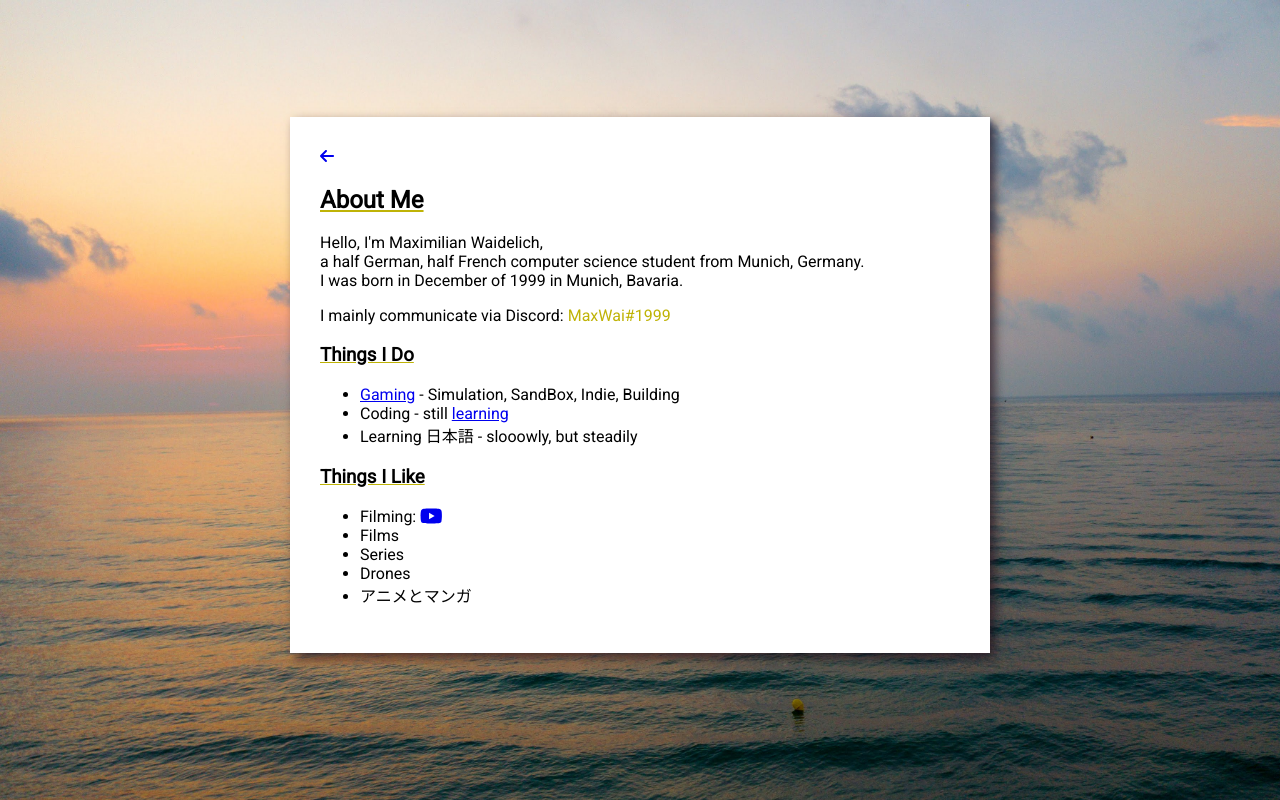
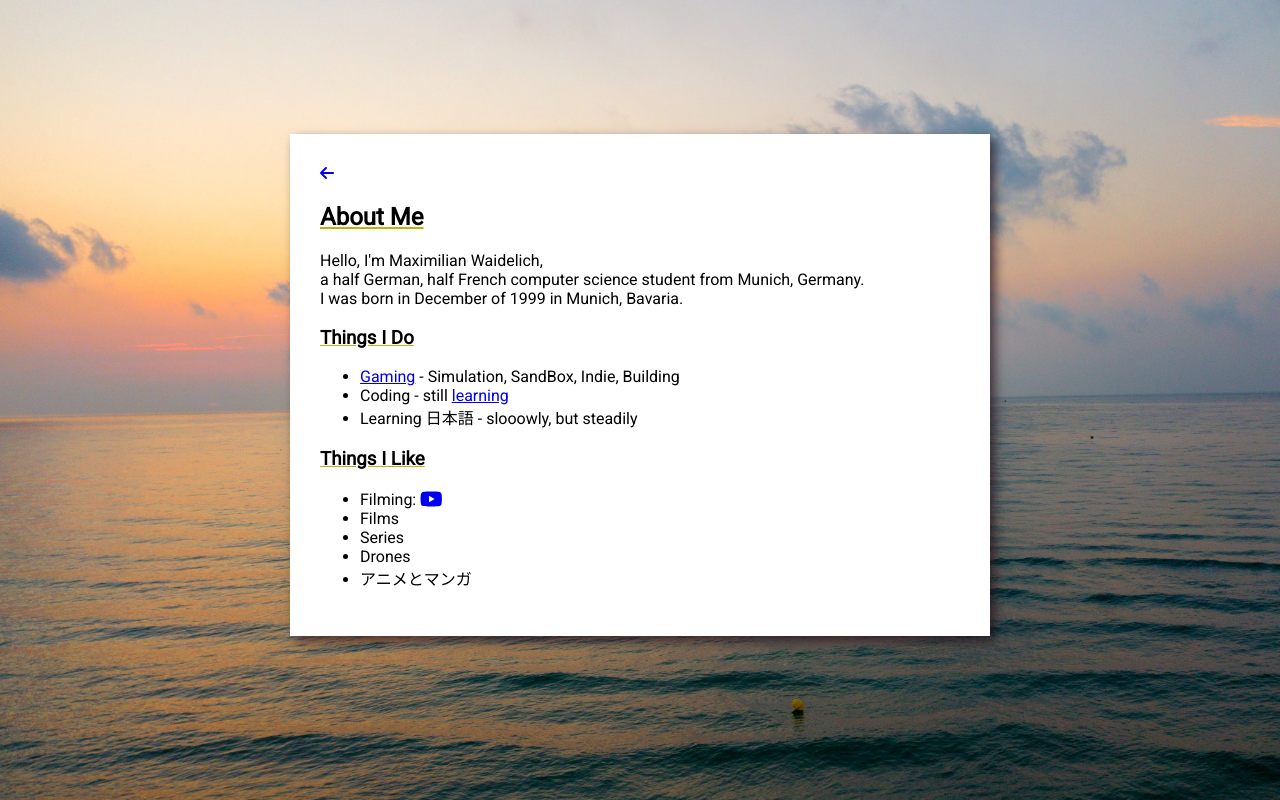
Before and after one commit to maxwai/homepage, a Next.js app: page /me in a window 1280 px wide. Built offline with nearby package versions, Linux system fonts and the light colour scheme.

Commit message:
removed discord

```diff
--- a/pages/me/index.jsx
+++ b/pages/me/index.jsx
@@ -32,8 +32,6 @@ export default function Me() {
                     , Germany.<br/>
                     I was born in December of 1999 in Munich, Bavaria.<br/>
                 </p>
-                I mainly communicate via Discord:{' '}
-                <span className={utilStyles.accent}>MaxWai#1999</span>
                 <h3>Things I Do</h3>
                 <ul>
                     <li>
```
